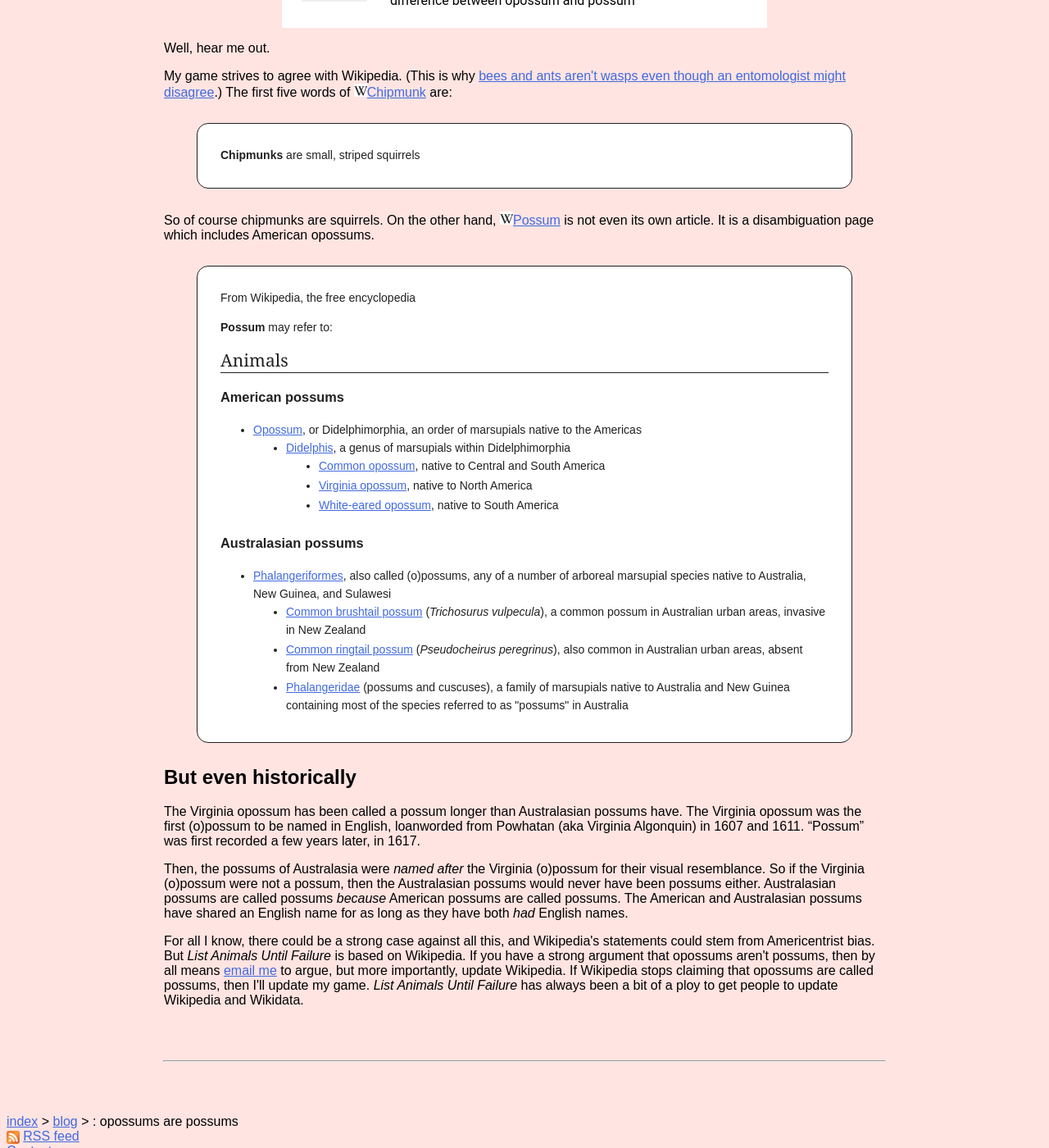
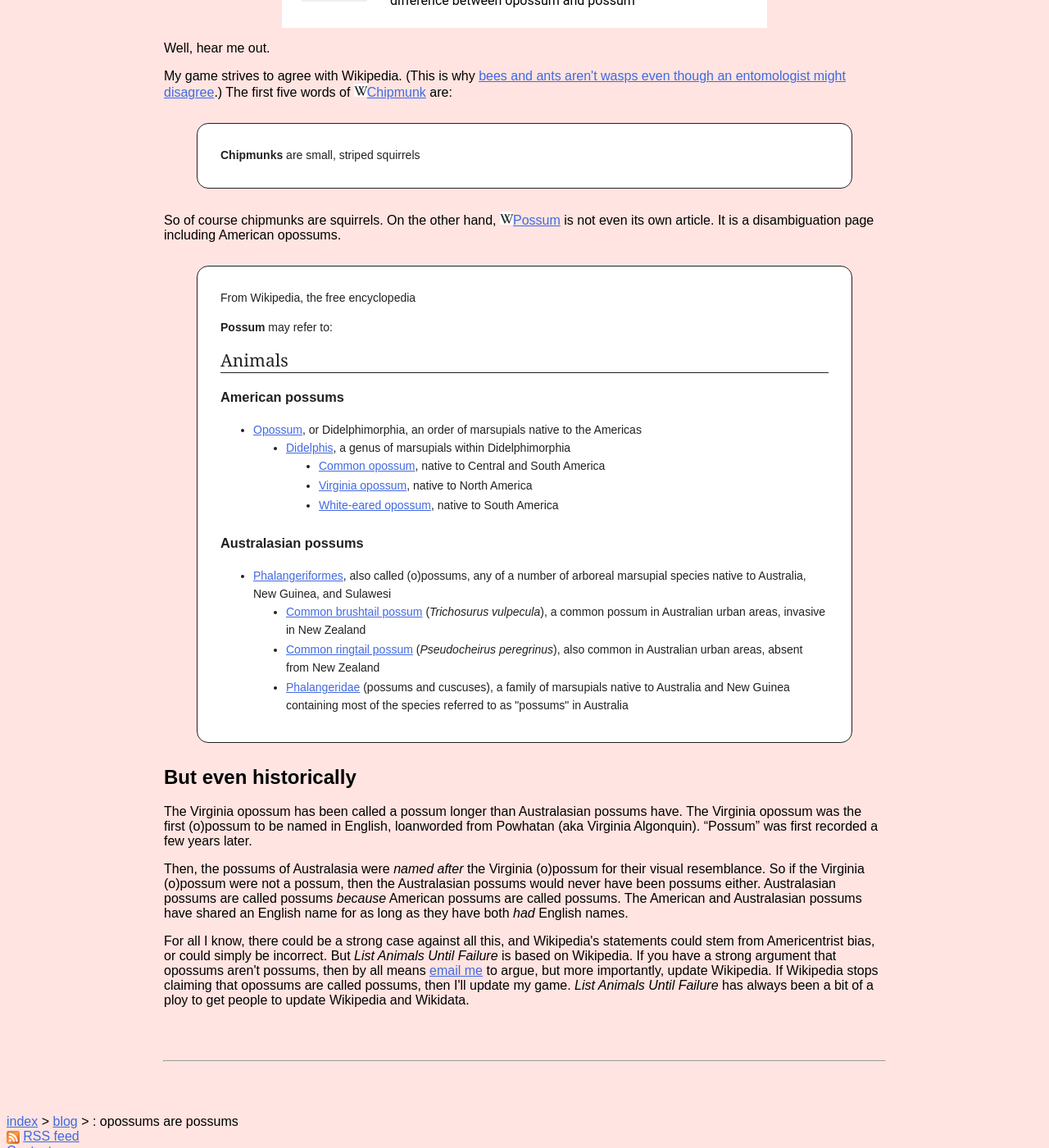
Before and after one commit to Roachbones/Roachbones.github.io, a Jekyll site: the page built from drafts/poss.html, in a window 1280 px wide and 1400 px high, scrolled down 675 px. Shown: the whole window at 82% size. Built offline with Jekyll 4.4.1, drawn with Linux system fonts in a browser that asks for light colours; some web fonts are replaced.

Commit message:
Polish poss draft

```diff
--- a/drafts/poss.html
+++ b/drafts/poss.html
@@ -36,7 +36,7 @@ style: |
         padding: 1em 2em 1em 2em;
         border-radius: 1em;
         border: 1px solid;
-        a::before{content:none;}
+        a::before { content: none; }
         h2 {
             font-family: 'Linux Libertine','Georgia','Times','Source Serif 4',serif;
             line-height: 1.375;
@@ -91,7 +91,7 @@ style: |
     <p><b>Chipmunks</b> are small, striped squirrels</p>
 </blockquote>
 
-<p>So of course chipmunks are squirrels. On the other hand, <a href=https://en.wikipedia.org/wiki/Possum>Possum</a> is not even its own article. It is a disambiguation page which includes American opossums.
+<p>So of course chipmunks are squirrels. On the other hand, <a href=https://en.wikipedia.org/wiki/Possum>Possum</a> is not even its own article. It is a disambiguation page including American opossums.
 
 <blockquote class=wikipedia>
     <p>From Wikipedia, the free encyclopedia</p>
@@ -111,8 +111,7 @@ style: |
 </blockquote>
 
 <h2 id=but-even-historically>But even historically</h2>
-<p>The Virginia opossum has been called a possum longer than Australasian possums have. The Virginia opossum was the first (o)possum to be named in English, loanworded from Powhatan (aka Virginia Algonquin) in 1607 and 1611. “Possum” was first recorded a few years later, in 1617.
+<p>The Virginia opossum has been called a possum longer than Australasian possums have. The Virginia opossum was the first (o)possum to be named in English, loanworded from Powhatan (aka Virginia Algonquin). “Possum” was first recorded a few years later.
 <p>Then, the possums of Australasia were <i>named after</i> the Virginia (o)possum for their visual resemblance. So if the Virginia (o)possum were not a possum, then the Australasian possums would never have been possums either. Australasian possums are called possums <i>because</i> American possums are called possums. The American and Australasian possums have shared an English name for as long as they have both <i>had</i> English names.</p>
 <!-- https://en.wikipedia.org/wiki/Opossum#Etymology -->
-
-<p>For all I know, there could be a strong case against all this, and Wikipedia's statements could stem from Americentrist bias. But <i>List Animals Until Failure</i> is based on Wikipedia. If you have a strong argument that opossums aren't possums, then by all means <a href=https://rose.systems/contact>email me</a> to argue, but more importantly, update Wikipedia. If Wikipedia stops claiming that opossums are called possums, then I'll update my game. <i>List Animals Until Failure</i> has always been a bit of a ploy to get people to update Wikipedia and Wikidata.
+<p>For all I know, there could be a strong case against all this, and Wikipedia's statements could stem from Americentrist bias, or could simply be incorrect. But <i>List Animals Until Failure</i> is based on Wikipedia. If you have a strong argument that opossums aren't possums, then by all means <a href=https://rose.systems/contact>email me</a> to argue, but more importantly, update Wikipedia. If Wikipedia stops claiming that opossums are called possums, then I'll update my game. <i>List Animals Until Failure</i> has always been a bit of a ploy to get people to update Wikipedia and Wikidata.
```
